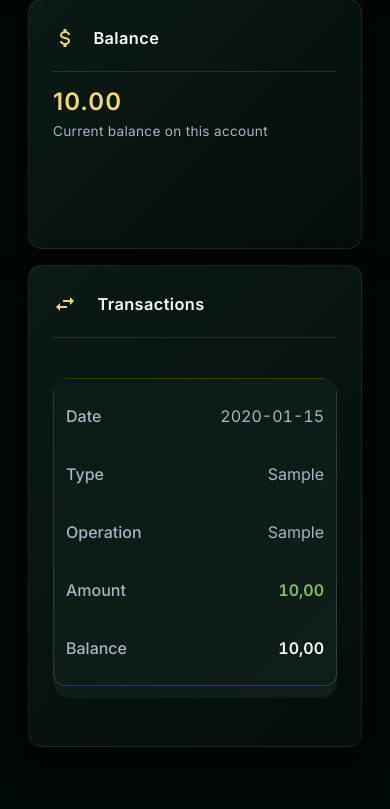
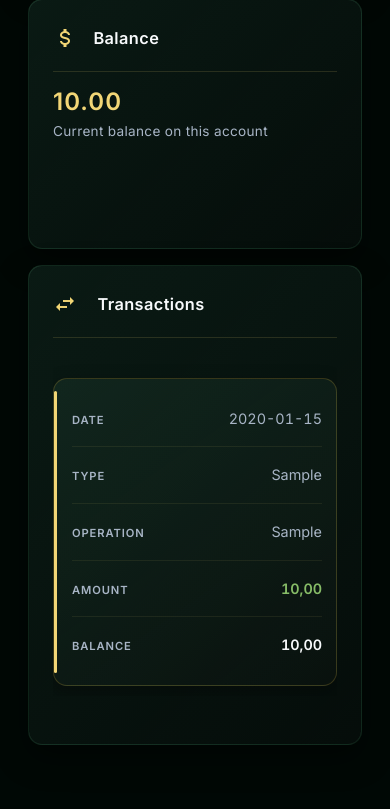
Before and after one commit to nninnie/Banksystem, an ASP.NET Core app: page /Admin/Account/1 in a window 390 px wide. Shown: the part 839-1648 px from the top of the page. After the commit the page ends 1584 px from the top, so only its background shows below. Run offline with ASP.NET Core 8, Linux system fonts and the light colour scheme; a user stored in the database is signed in; tables that the repository leaves empty hold one stand-in row (values such as "Sample post"); data that the repository does not hold is empty; the project's own start-up code is not run, and a stand-in starts its controllers and pages; some libraries are stand-ins or nearby versions; grey boxes are pictures that could not be loaded.

Commit message:
Premiumkort på mobil, kompakta tabeller och kartan tillbaka
- Kortläge bara för breda tabeller (mobile-cards)
- Kompakta tabeller och statistikkort två i bredd på mobil
- Kartan får fast höjd när den står under tabellen
- KPI-titlarna syns igen på mobil

```diff
--- a/BankApp/Pages/Admin/Account.cshtml
+++ b/BankApp/Pages/Admin/Account.cshtml
@@ -102,7 +102,7 @@
 
         <!-- data-url = address of OnGetShowMoreAsync, read by script.js -->
         <div class="table-responsive">
-        <table class="mybank-table" id="transactions-table"
+            <table class="mybank-table mobile-cards" id="transactions-table"
                data-url="@Url.Page("/Admin/Account", "ShowMore", new { id = Model.Account.AccountId })"
                data-currency="@CountryCurrency.Code(Model.Account.Country)">
             <thead>
--- a/BankApp/Pages/Admin/Customers.cshtml
+++ b/BankApp/Pages/Admin/Customers.cshtml
@@ -85,7 +85,7 @@
         Customers
     </h3>
     <div class="table-responsive">
-    <table class="mybank-table">
+        <table class="mybank-table mobile-cards">
     <thead>
         <tr>
             <th>
--- a/BankApp/Pages/Country.cshtml
+++ b/BankApp/Pages/Country.cshtml
@@ -122,7 +122,7 @@ else
             Ranking
         </h3>
         <div class="table-responsive">
-        <table class="mybank-table">
+            <table class="mybank-table mobile-cards">
         <thead>
             <tr>
                 <th class="rank-column">Rank</th>
--- a/BankApp/Pages/Shared/_RecentTransactions.cshtml
+++ b/BankApp/Pages/Shared/_RecentTransactions.cshtml
@@ -18,7 +18,7 @@
     else
     {
         <div class="table-responsive">
-        <table class="mybank-table">
+            <table class="mybank-table mobile-cards">
             <thead>
                 <tr>
                     <th>Date</th>
--- a/BankApp/wwwroot/my-css/style.css
+++ b/BankApp/wwwroot/my-css/style.css
@@ -2676,41 +2671,85 @@ html body input[type="number"] {
 }
 
 /* ==========================================================
-   19. RESPONSIVE TABLES - each row becomes a card on mobile
+   19. RESPONSIVE TABLES
    ========================================================== */
 @media (max-width: 576px) {
-    .mybank-table thead {
+
+    /* ----- Compact tables ----- */
+    .mybank-table th,
+    .mybank-table td {
+        padding: 10px 8px;
+        font-size: .85rem;
+    }
+
+    .mybank-table .country-flag {
+        width: 20px;
+    }
+
+    /* ----- Card tables ----- */
+    .mybank-table.mobile-cards {
+        background: transparent;
+        overflow: visible;
+    }
+
+        .mybank-table.mobile-cards thead {
             display: none;
         }
 
-    .mybank-table,
-    .mybank-table tbody,
-    .mybank-table tr,
-    .mybank-table td {
+        .mybank-table.mobile-cards,
+        .mybank-table.mobile-cards tbody,
+        .mybank-table.mobile-cards tr,
+        .mybank-table.mobile-cards td {
             display: block;
             width: 100%;
         }
 
-        .mybank-table tr {
-            margin-bottom: 12px;
-            padding: 8px 12px;
+            .mybank-table.mobile-cards tr {
+                position: relative;
+                margin-bottom: 10px;
+                padding: 12px 14px 12px 18px;
+                background: linear-gradient(145deg, rgba(20, 44, 34, .7), rgba(8, 16, 12, .6));
                 border: 1px solid var(--gold-line);
-            border-radius: 12px;
-        }
-
-        .mybank-table td {
+                border-radius: 14px;
+                box-shadow: 0 6px 18px rgba(0, 0, 0, .35);
+            }
+
+                /* Gold accent on the left */
+                .mybank-table.mobile-cards tr::before {
+                    content: "";
+                    position: absolute;
+                    left: 0;
+                    top: 12px;
+                    bottom: 12px;
+                    width: 3px;
+                    border-radius: 3px;
+                    background: var(--gold);
+                }
+
+            .mybank-table.mobile-cards td {
                 display: flex;
                 justify-content: space-between;
+                align-items: baseline;
                 gap: 12px;
                 padding: 6px 0;
                 border: 0;
+                font-size: .9rem;
                 text-align: right;
             }
 
-            .mybank-table td::before {
+                /* Thin line between rows inside the card */
+                .mybank-table.mobile-cards td + td {
+                    border-top: 1px solid rgba(242, 214, 117, .08);
+                }
+
+                /* Label: small, uppercase, like a bank statement */
+                .mybank-table.mobile-cards td::before {
                     content: attr(data-label);
                     color: var(--muted);
-                font-weight: 500;
+                    font-size: .7rem;
+                    font-weight: 600;
+                    letter-spacing: .08em;
+                    text-transform: uppercase;
                     text-align: left;
                 }
 }
```
Also changed, not shown: other parts of BankApp/wwwroot/my-css/style.css (+57 -28 lines). Lines whose indentation alone changed are shown as unchanged.
